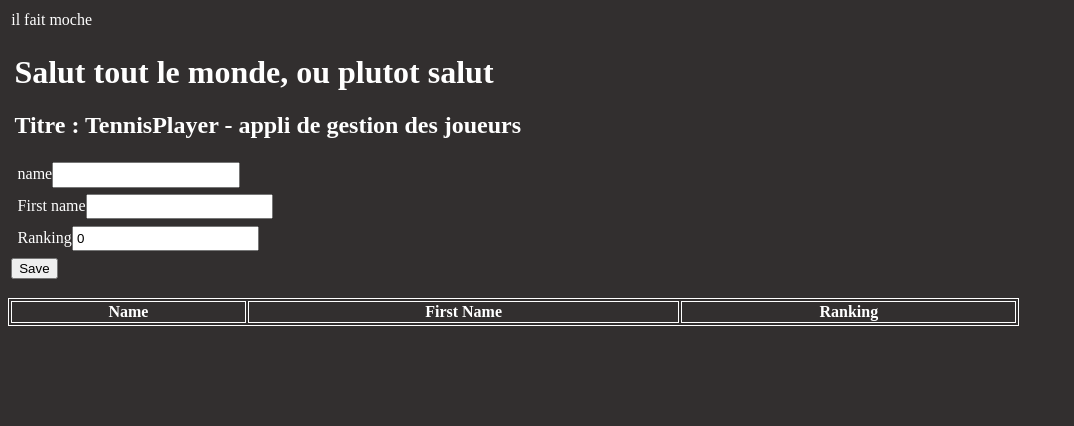
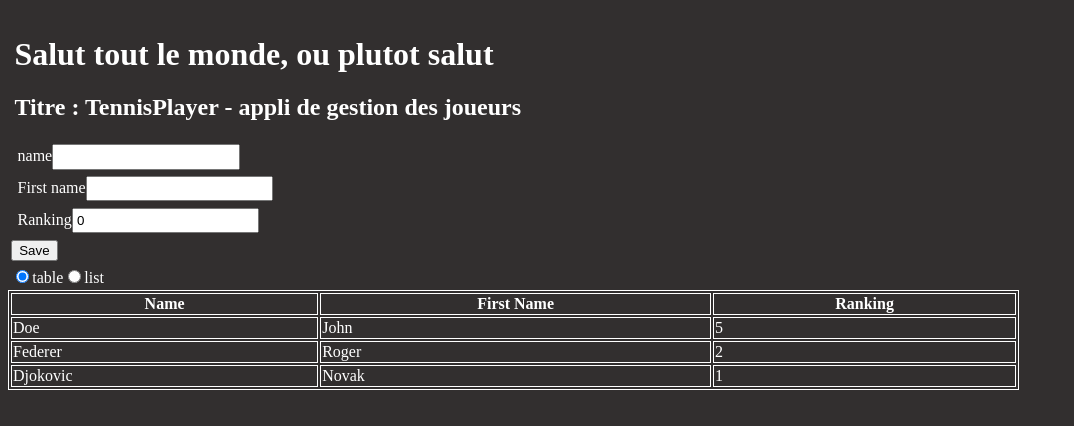
Before and after one commit to thibaut-montanier/b3-2024-angular, an Angular app: page / in a window 1280 px wide. Shown: the top 426 px of the page, without its empty margins (0-1074 px from the left). Built offline with nearby package versions, Linux system fonts and the light colour scheme.

Commit message:
input and output

```diff
--- a/src/app/app.component.html
+++ b/src/app/app.component.html
@@ -1,9 +1,4 @@
 <div class="main">
-  @if (ilfaitbeau) {
-    il fait beau
-  } @else {
-    il fait moche
-  }
   <div>
     <h1>Salut tout le monde, ou plutot salut {{ currentPlayer.name }}</h1>
     <h2>Titre : {{ title }} </h2>
@@ -21,12 +16,18 @@
     </div>
   </div>
   <button (click)="onSubmit()">Save</button>
+</div>
 
-  <ul>
-    @for (player of players; track $index) {
-      <li> {{ player.firstName }} {{ player.name }} - {{ player.ranking }} </li>
-    }
-  </ul>
+<div>
+  <input type="radio" id="tableopt"  value="table" checked [(ngModel)]="viewType" />
+  <label for="tableopt">table</label>
+  <input type="radio" id="listopt" value="list"  [(ngModel)]="viewType" />
+  <label for="listopt">list</label>
+</div>
 
-</div>
-<app-players-table [players]="players"></app-players-table>
+@if (viewType == 'table'){
+  <app-players-table [players]="players" (over)="onOver($event)">
+  </app-players-table>
+} @else {
+  <app-players-list [players]="players"></app-players-list>
+}
--- a/src/app/app.component.ts
+++ b/src/app/app.component.ts
@@ -2,21 +2,31 @@ import { Component } from '@angular/core';
 import { FormsModule } from '@angular/forms';
 import { Player } from './models/player';
 import { PlayersTableComponent } from "./components/players-table/players-table.component";
+import { PlayersListComponent } from './components/players-list/players-list.component';
+
 
 @Component({
   selector: 'app-root',
   standalone: true,
-  imports: [FormsModule, PlayersTableComponent],
+  imports: [FormsModule, PlayersTableComponent, PlayersListComponent],
   templateUrl: './app.component.html',
   styleUrl: './app.component.scss'
 })
 export class AppComponent {
-  public players: Player[] = [];
+  onOver($event: string) {
+    alert($event  + 'depuis app component');
+  }
+  viewType: string='table';
+
+  public players: Player[] =  [
+    {name: 'Doe', firstName: 'John', ranking: 5},
+    {name: 'Federer', firstName: 'Roger', ranking: 2},
+    {name: 'Djokovic', firstName: 'Novak', ranking: 1},
+  ];
 
   public title = 'TennisPlayer - appli de gestion des joueurs';
 
   public currentPlayer = new Player();
-ilfaitbeau = false;
 
   public onSubmit(){
     this.players.push(this.currentPlayer);
--- /dev/null
+++ b/src/app/components/players-list/players-list.component.html
@@ -0,0 +1,5 @@
+<ul>
+  @for (player of players; track $index) {
+    <li>{{ player.firstName }} {{ player.name }} - {{ player.ranking }}</li>
+  }
+</ul>
--- a/src/app/components/players-table/players-table.component.html
+++ b/src/app/components/players-table/players-table.component.html
@@ -5,8 +5,8 @@
     <th>Ranking</th>
   </tr>
   @for (player of players; track $index) {
-    <tr>
-      <td>{{ player.name }}</td>
+    <tr >
+      <td (mouseover)="onOver()">{{ player.name }}</td>
       <td>{{ player.firstName }}</td>
       <td>{{ player.ranking }}</td>
     </tr>
--- a/src/app/components/players-table/players-table.component.scss
+++ b/src/app/components/players-table/players-table.component.scss
@@ -1,6 +1,5 @@
 table, tr, td, th {
   border: solid white 1px;
-
 }
 
 table {
--- a/src/app/components/players-table/players-table.component.ts
+++ b/src/app/components/players-table/players-table.component.ts
@@ -1,13 +1,22 @@
-import { Component, Input, input } from '@angular/core';
+import { Component, Input,  output } from '@angular/core';
 import { Player } from '../../models/player';
+import { CommonModule } from '@angular/common';
 
 @Component({
   selector: 'app-players-table',
   standalone: true,
-  imports: [],
+  imports: [CommonModule],
   templateUrl: './players-table.component.html',
   styleUrl: './players-table.component.scss'
 })
 export class PlayersTableComponent {
-  @Input() players: Player[] = [];
+  @Input() players: Player[] =[];
+
+
+  over = output<string>();
+
+  onOver(){
+    this.over.emit('test');
+  }
+
 }
```
Also changed, not shown: src/app/components/players-list/players-list.component.ts (added, +13 -0 lines), src/app/components/players-list/players-list.component.scss (added), 2 other files (tests, documents, lock files or other folders).
